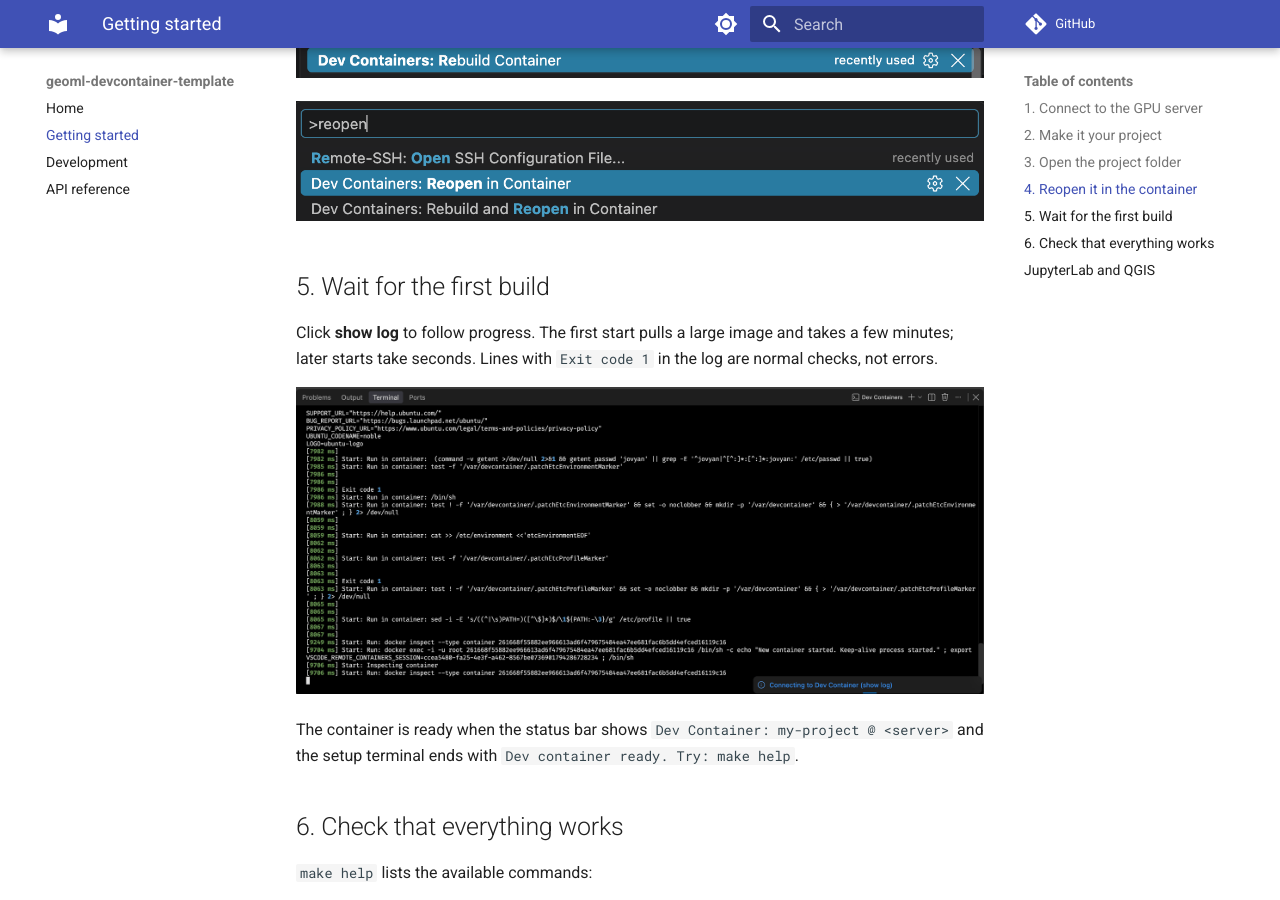
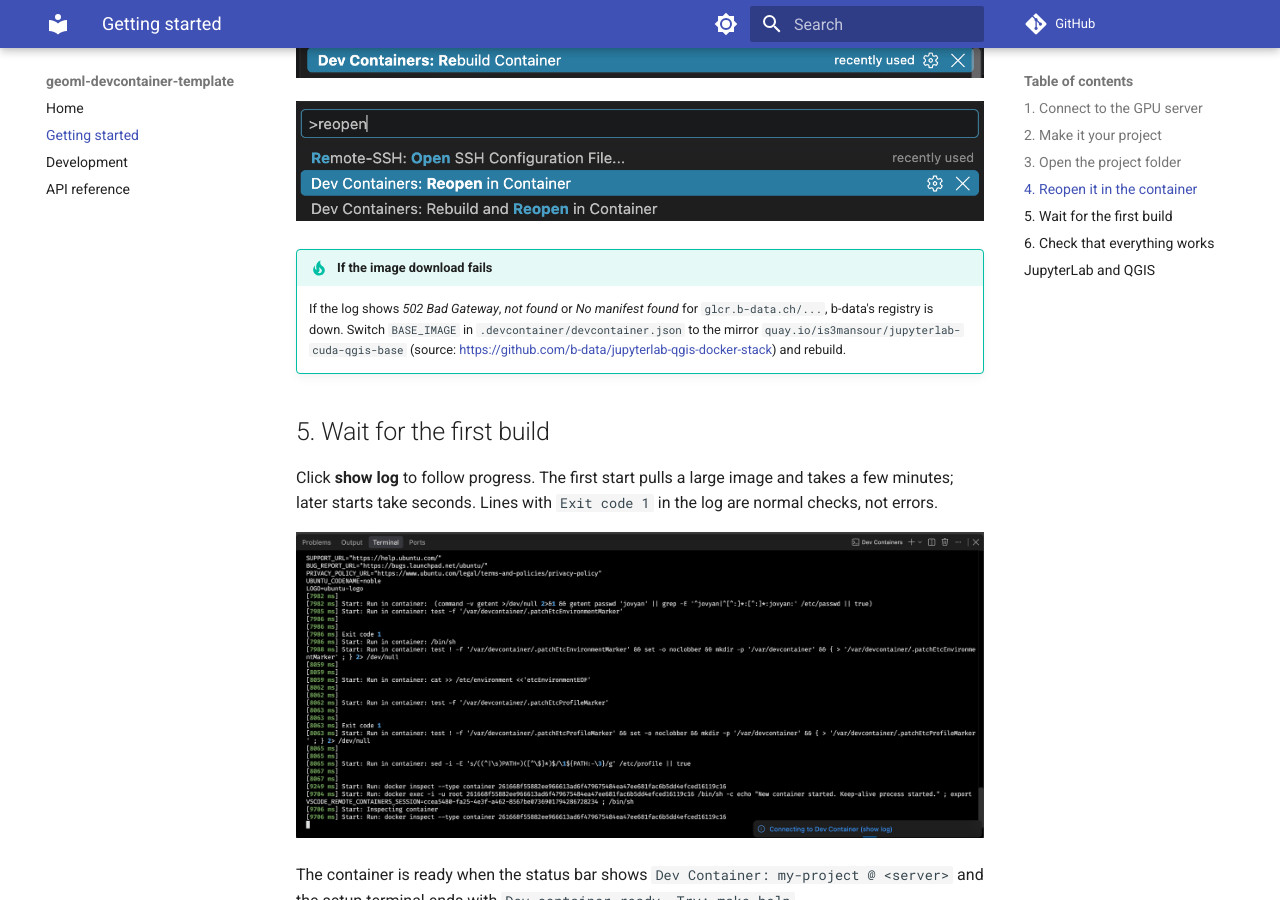
Before and after one commit to IslamAlam/geoml-devcontainer-template, an MkDocs documentation site: the page built from docs/getting-started.md, in a window 1280 px wide and 900 px high, scrolled down 2288 px. Built offline with MkDocs 1.6.1 and Material for MkDocs 9.7.7, drawn with Linux system fonts in a browser that asks for light colours; comment, search, counter and statistics services are not loaded.

Commit message:
Make BASE_IMAGE configurable; document the quay.io mirror for when glcr.b-data.ch is down

```diff
--- a/docs/getting-started.md
+++ b/docs/getting-started.md
@@ -57,6 +57,12 @@ After changing the `Dockerfile` or `devcontainer.json`, run **Dev Containers: Re
 ![Dev Containers: Rebuild Container](img/05b-rebuild-command.png)
 
 ![Dev Containers commands in the command palette](img/05-reopen-command.png)
+
+!!! tip "If the image download fails"
+    If the log shows *502 Bad Gateway*, *not found* or *No manifest found* for
+    `glcr.b-data.ch/...`, b-data's registry is down. Switch `BASE_IMAGE` in
+    `.devcontainer/devcontainer.json` to the mirror `quay.io/is3mansour/jupyterlab-cuda-qgis-base`
+    (source: <https://github.com/b-data/jupyterlab-qgis-docker-stack>) and rebuild.
 
 ## 5. Wait for the first build
 
```
Also changed, not shown: README.md (+17 -1 lines), 1 other file.
